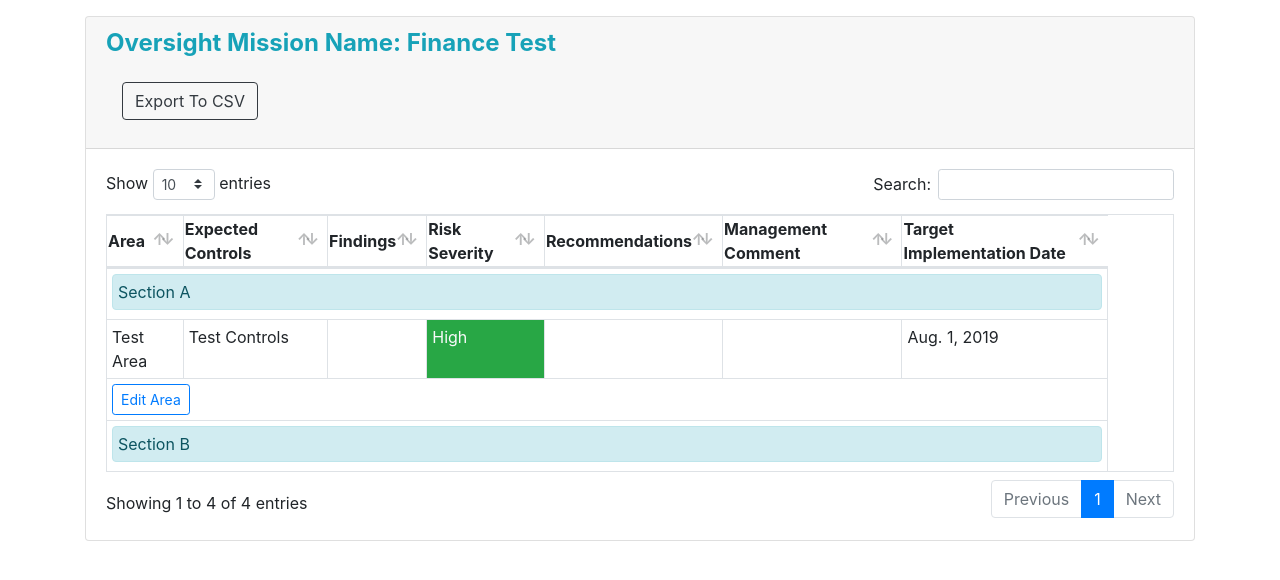
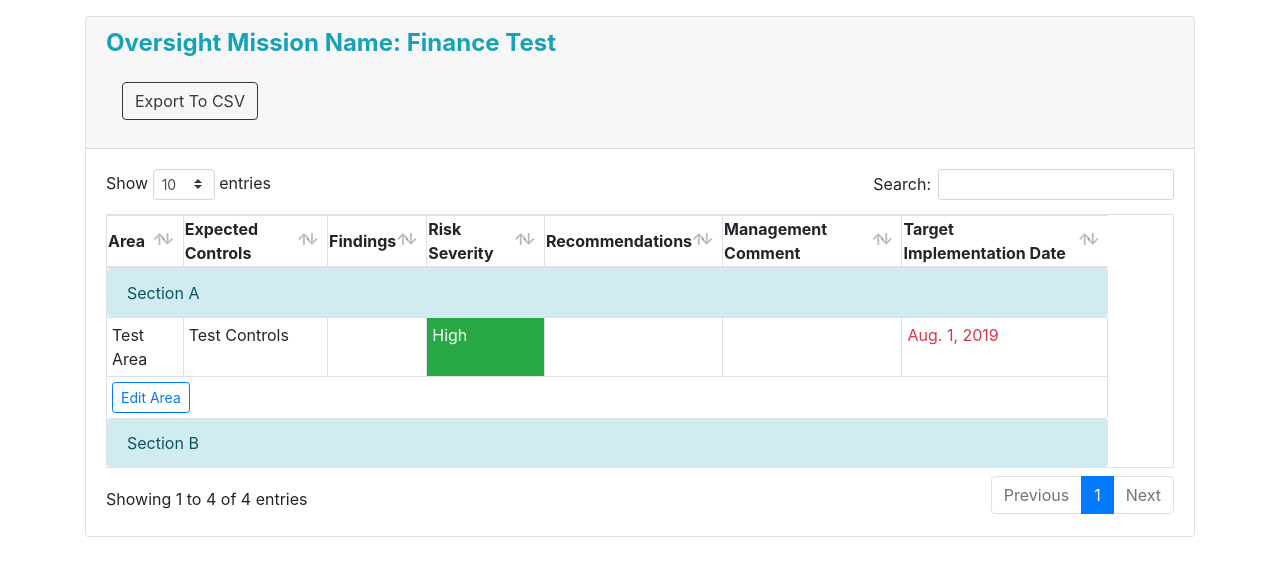
Before and after one commit to Victornguli/ROCT, a Django app: page /edit-oversight/5 in a window 1280 px wide. Shown: the part 56-636 px from the top of the page. Run offline with Django 3.2, Linux system fonts and the light colour scheme; data comes from the database, SQL or seed files in the repository; some libraries are stand-ins or nearby versions.

Commit message:
add-date-color-coding

```diff
--- a/core/templates/core/edit_oversight.html
+++ b/core/templates/core/edit_oversight.html
@@ -53,10 +53,8 @@ Oversight Missions
                 <tbody>
                     {% for section in sections %}
                     <tr>
-                        <td colspan="7">
-                            <div class="alert alert-info mb-1 text-left" style="padding: 5px !important">
-                                {{ section.section_name }}
-                            </div>
+                        <td colspan="7" class="alert alert-info">
+                            {{ section.section_name }}
                         </td>
                         <td></td>
                         <td></td>
@@ -116,18 +114,21 @@ Oversight Missions
                             &nbsp;
                             {% endif %}
                         </td>
-                        <td>
                             {% if area.implementation_date %}
-                            {{ area.implementation_date }}
+                                {% if today > area.implementation_date %}
+                                    <td class="text-danger">{{ area.implementation_date }}</td>
+                                {% else %}
+                                    <td class="text-danger">{{ area.implementation_date }}</td>
+                                {% endif %}
+
                             {% else %}
-                            &nbsp;
+                            <td>&nbsp;</td>
                             {% endif %}
-                        </td>
                         <td></td>
                     </tr>
 
                     <tr>
-                        <td colspan="7" class="text-left">
+                        <td colspan="7" class="text-left ">
                             <button class="edit-btn btn btn-outline-primary btn-sm collapsed" data-toggle="collapse"
                                 data-target="#form-{{ area.id }}" data-id="{{ area.id }}">Edit Area</button>
                             <form id="form-{{ area.id }}" action="{% url "edit_oversight" oversight.id %}" method="POST"
@@ -143,7 +144,6 @@ Oversight Missions
                                     {% endfor %}
                                 </div>
                                 <button class="btn btn-info">Update</button>
-
                             </form>
                         </td>
 
--- a/core/views.py
+++ b/core/views.py
@@ -3,6 +3,7 @@ from django.http import JsonResponse, HttpResponse
 from django.utils.encoding import smart_str
 
 import csv
+import datetime
 
 from .resources import OversightResource
 from .models import Template, Area, Section, RO, CO, BU, Oversight
@@ -212,6 +213,7 @@ def ongoingOversight(request):
 
 
 def editOversight(request, oversight_id):
+    today = datetime.date.today()
     oversight = Oversight.objects.get(pk=oversight_id)
     # template = oversight.template
     sections = oversight.sections.all()
@@ -241,6 +243,7 @@ def editOversight(request, oversight_id):
         "sections": sections,
         "areas": areas,
         "area_form": area_form,
+        "today": today,
     }
 
     return render(request, "core/edit_oversight.html", context)
```
